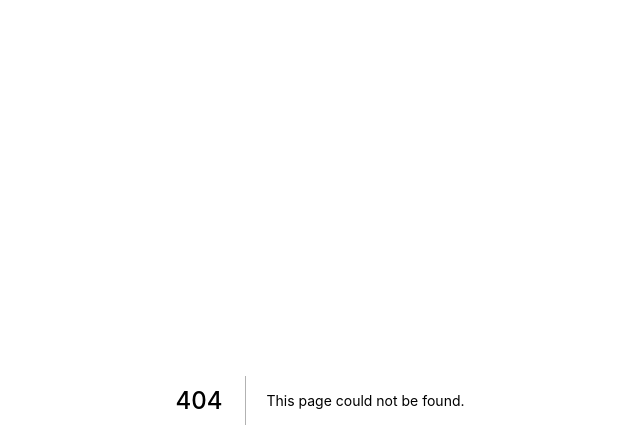
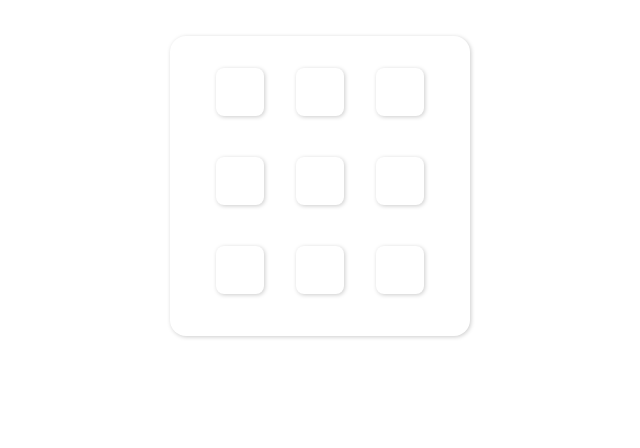
Before and after one commit to bhbs/nextjs-blog, a Next.js app: page /lab/game/tictactoe in a window 1280 px wide. Before the commit this address had no page. Shown: the top 448 px of the page, without its empty margins (320-960 px from the left). Built offline with nearby package versions, Linux system fonts and the light colour scheme.

Commit message:
create tic tac toe

```diff
--- /dev/null
+++ b/pages/lab/game/tictactoe/checkGame.ts
@@ -0,0 +1,35 @@
+import { Board, Player, Row } from "../tictactoe";
+
+const checkLine = (row: Row, player: Player) => {
+  return row.every((cell) => cell === player);
+};
+
+const checkWinner = (board: Board, player: Player) => {
+  if (Array.isArray(board)) {
+    return (
+      [
+        board.some((row) => checkLine(row, player)),
+        [0, 1, 2]
+          .map((i) => checkLine(board.map((row) => row[i]) as Row, player))
+          .some((bool) => bool),
+        checkLine([0, 1, 2].map((i) => board[i][i]) as Row, player),
+        checkLine([board[0][2], board[1][1], board[2][0]], player),
+      ].some((bool) => bool) && `PLAYER ${player} WIN`
+    );
+  } else {
+    return "";
+  }
+};
+
+const checkDraw = (board: Board) => {
+  if (Array.isArray(board)) {
+    return board.some((row) => row.some((cell) => !cell)) ? "" : "DRAW";
+  } else {
+    return "";
+  }
+};
+
+const checkGame = (board: Board): string => {
+  return checkWinner(board, 1) || checkWinner(board, 2) || checkDraw(board);
+};
+export default checkGame;
--- /dev/null
+++ b/pages/lab/game/tictactoe/index.module.scss
@@ -0,0 +1,40 @@
+.board {
+  width: 300px;
+  height: 300px;
+  margin: 36px auto;
+  padding: 16px;
+  text-align: center;
+  box-shadow: 1px 1px 4px #ccc;
+  border-radius: 16px;
+
+  p {
+    font-size: 24px;
+    font-weight: bold;
+    color: #999;
+    letter-spacing: 4px;
+
+    button {
+      font-size: 24px;
+      font-weight: bold;
+      color: white;
+      letter-spacing: 4px;
+      background-color: #999;
+      border: none;
+      cursor: pointer;
+      outline: none;
+      padding: 12px 28px;
+      appearance: none;
+      box-shadow: 1px 1px 4px #ccc;
+      border-radius: 8px;
+    }
+  }
+}
+.cell {
+  display: inline-block;
+  margin: 16px;
+  width: 48px;
+  height: 48px;
+  cursor: pointer;
+  box-shadow: 1px 1px 4px #ccc;
+  border-radius: 8px;
+}
--- /dev/null
+++ b/pages/lab/game/tictactoe/index.tsx
@@ -0,0 +1,143 @@
+import React, { useState } from "react";
+import checkGame from "./checkGame";
+import styles from "./index.module.scss";
+
+export type GameData = {
+  board: Board;
+  unselectable: Board;
+  player: Player;
+  winner: Winner;
+};
+export type Player = 1 | 2;
+export type Winner = string;
+
+export type Board = [Row, Row, Row];
+export type Row = [Cell, Cell, Cell];
+export type Cell = 0 | 1 | 2;
+
+type Coordinate = {
+  x: number;
+  y: number;
+};
+
+const initBoard: Board = [
+  [0, 0, 0],
+  [0, 0, 0],
+  [0, 0, 0],
+];
+
+const Game: React.FC = () => {
+  const [gameData, setGameData]: [
+    GameData,
+    React.Dispatch<React.SetStateAction<GameData>>
+  ] = useState({
+    board: initBoard,
+    unselectable: initBoard,
+    player: 1,
+    winner: "",
+  });
+
+  const calcNewBoard = (
+    board: Board,
+    player: Player,
+    selectedCell: Coordinate
+  ): Board => {
+    board[selectedCell.y][selectedCell.x] = player;
+    return [...board];
+  };
+
+  const getUnselectable = (board: Board): Board => {
+    const unselectable = board.map((row) =>
+      row.map((cell) => (cell ? 1 : 0))
+    ) as Board;
+    return [...unselectable];
+  };
+
+  const handleClick = (e: React.MouseEvent<HTMLSpanElement, MouseEvent>) => {
+    const target = e.target as HTMLElement;
+    const selectedCell: Coordinate = {
+      x: parseInt(target.getAttribute("data-x")),
+      y: parseInt(target.getAttribute("data-y")),
+    };
+
+    if (gameData.unselectable[selectedCell.y][selectedCell.x]) return;
+
+    const board: Board = calcNewBoard(
+      gameData.board,
+      gameData.player,
+      selectedCell
+    );
+    const unselectable = getUnselectable(board);
+    const player = ((gameData.player % 2) + 1) as Player;
+    const winner = checkGame(board);
+
+    setGameData({
+      board,
+      unselectable,
+      player,
+      winner,
+    });
+  };
+
+  const resetGame = () => {
+    setGameData({
+      board: [
+        [0, 0, 0],
+        [0, 0, 0],
+        [0, 0, 0],
+      ],
+      unselectable: [
+        [0, 0, 0],
+        [0, 0, 0],
+        [0, 0, 0],
+      ],
+      player: 1,
+      winner: "",
+    });
+  };
+
+  return (
+    <div className={styles.board}>
+      {gameData.winner ? (
+        <>
+          <p>{gameData.winner}</p>
+          <p>
+            <button onClick={resetGame}>CONTINUE</button>
+          </p>
+        </>
+      ) : (
+        <GameBoard board={gameData.board} handleClick={handleClick} />
+      )}
+    </div>
+  );
+};
+
+type Props = {
+  board: Board;
+  handleClick: (event: React.MouseEvent<HTMLSpanElement, MouseEvent>) => void;
+};
+
+const GameBoard: React.FC<Props> = ({ board, handleClick }: Props) => {
+  return (
+    <>
+      {board.map((row, i) => (
+        <div key={i}>
+          {row.map((cell, j) => (
+            <span
+              key={j}
+              data-y={i}
+              data-x={j}
+              onClick={handleClick}
+              className={styles.cell}
+              style={{
+                background: ["white", "red", "blue"][cell],
+              }}
+            ></span>
+          ))}
+        </div>
+      ))}
+    </>
+  );
+};
+
+export default Game;
```
